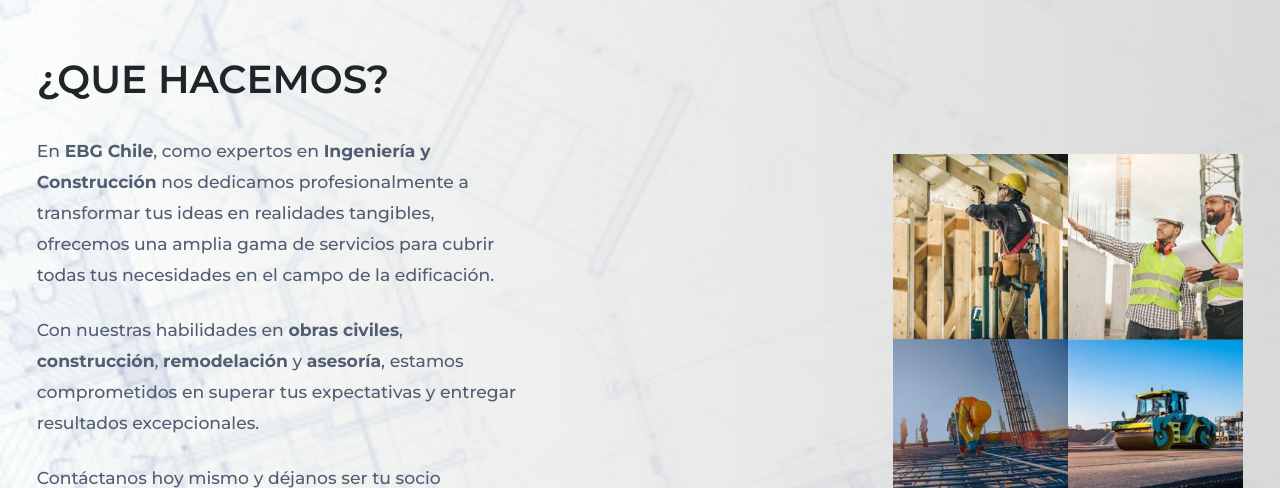
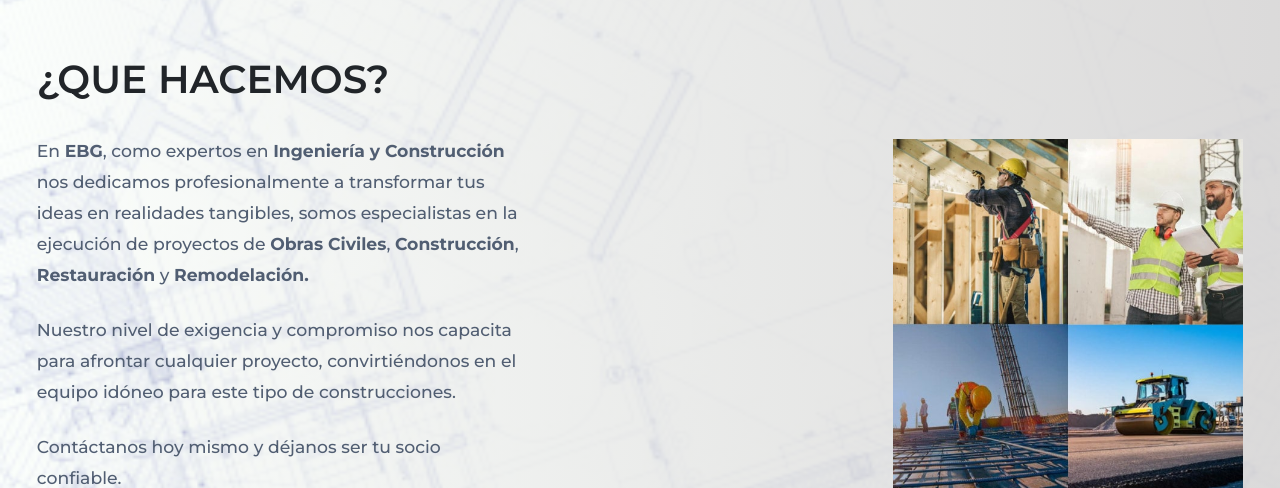
Before and after one commit to Gabot3ck/web-ebg, a React (Create React App) app: page / in a window 1280 px wide. Shown: the part 840-1328 px from the top of the page. Built offline with nearby package versions, Linux system fonts and the light colour scheme.

Commit message:
se modifica quienes somos

```diff
--- a/src/components/pages/home/que_hacemos/QueHacemos.jsx
+++ b/src/components/pages/home/que_hacemos/QueHacemos.jsx
@@ -30,8 +30,8 @@ export const QueHacemos = () => {
 					<div
 						className={ `order-1 order-lg-0` }
 					>
-						<p className="step-3">En <strong>EBG Chile</strong>, como expertos en <strong>Ingeniería y Construcción</strong> nos dedicamos profesionalmente a transformar tus ideas en realidades tangibles, ofrecemos una amplia gama de servicios para cubrir todas tus necesidades en el campo de la edificación.</p><br />
-						<p className="step-3">Con nuestras habilidades en <strong>obras civiles</strong>, <strong>construcción</strong>, <strong>remodelación</strong> y <strong>asesoría</strong>, estamos comprometidos en superar tus expectativas y entregar resultados excepcionales. </p> <br />
+						<p className="step-3">En <strong>EBG</strong>, como expertos en <strong>Ingeniería y Construcción</strong> nos dedicamos profesionalmente a transformar tus ideas en realidades tangibles, somos especialistas en la ejecución de proyectos de <strong>Obras Civiles</strong>, <strong>Construcción</strong>, <strong>Restauración</strong> y <strong>Remodelación.</strong></p><br />
+						<p className="step-3">Nuestro nivel de exigencia y compromiso nos capacita para afrontar cualquier proyecto, convirtiéndonos en el equipo idóneo para este tipo de construcciones.</p> <br />
 						<p className="step-3"> Contáctanos hoy mismo y déjanos ser tu socio confiable.</p>
 					</div>
 
```
